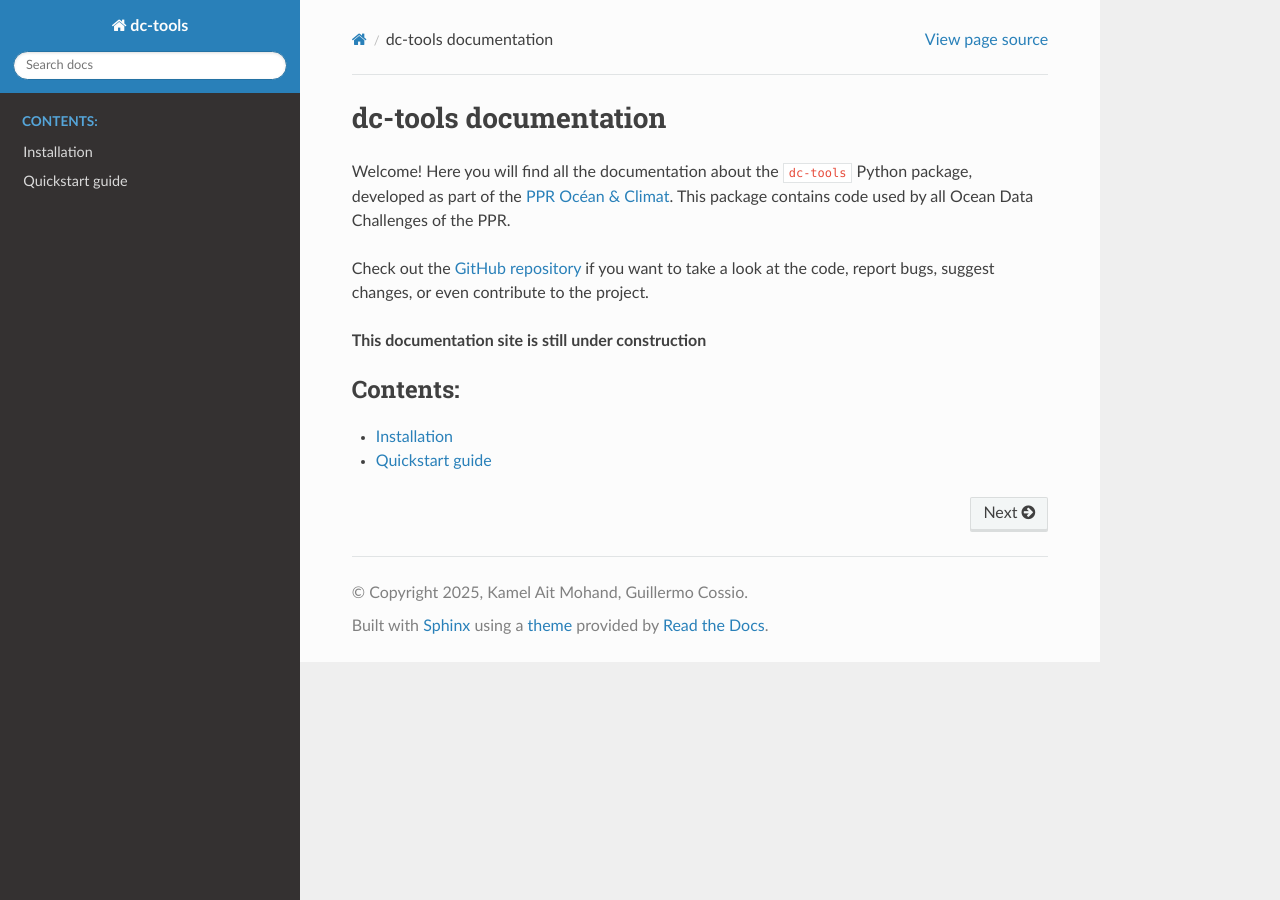
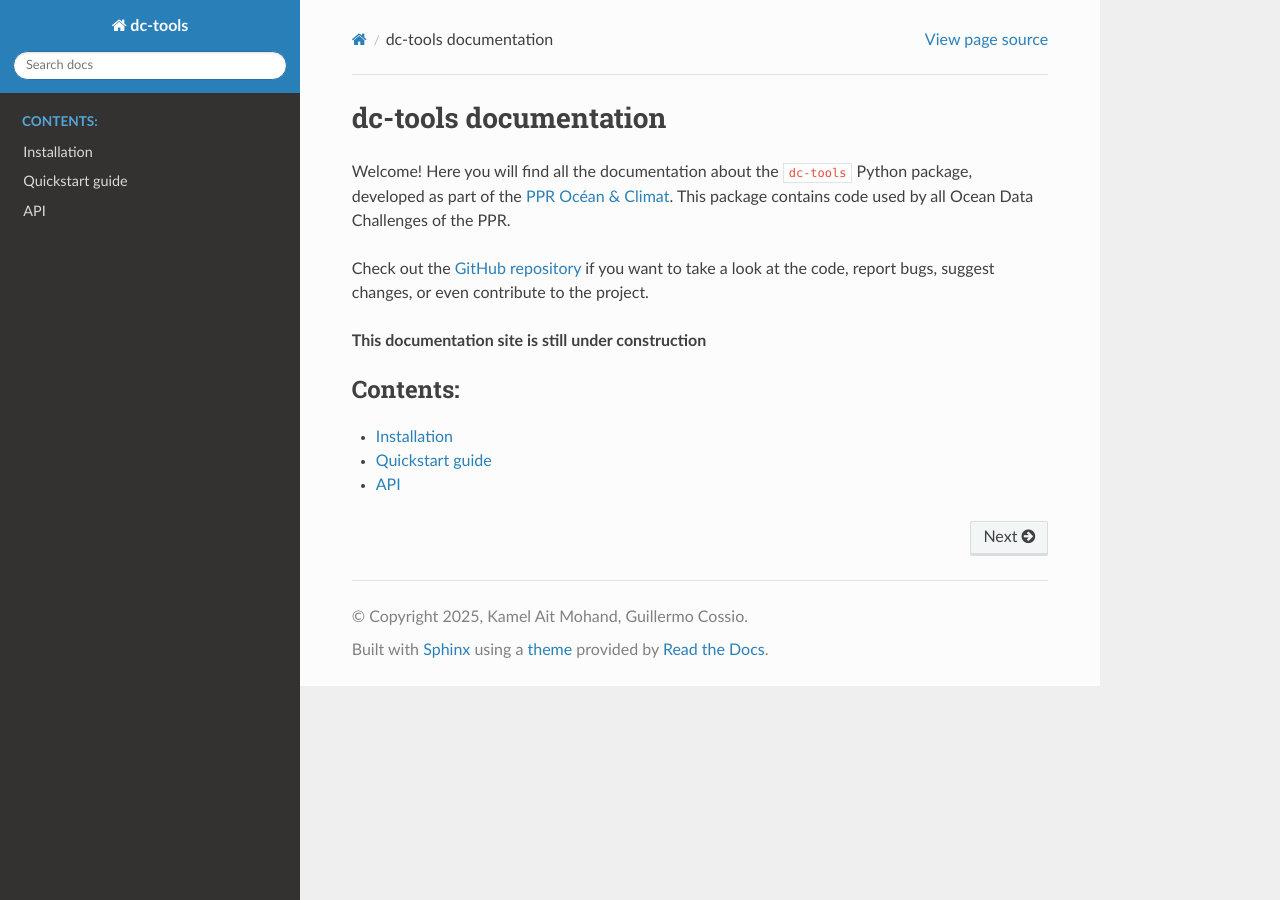
Before and after one commit to ocean-ai-data-challenges/dc-tools, a Sphinx documentation site: the page built from docs/source/index.rst, in a window 1280 px wide. Built offline with Sphinx 7.4.7 and the Read the Docs theme 3.1.0, drawn with Linux system fonts in a browser that asks for light colours.

```diff
--- /dev/null
+++ b/docs/source/_templates/custom-class-template.rst
@@ -0,0 +1,30 @@
+{{ fullname | escape | underline}}
+
+.. currentmodule:: {{ module }}
+
+.. autoclass:: {{ objname }}
+   :members:
+
+   {% block methods %}
+   .. automethod:: __init__
+
+   {% if methods %}
+   .. rubric:: {{ _('Methods') }}
+
+   .. autosummary::
+   {% for item in methods %}
+      ~{{ name }}.{{ item }}
+   {%- endfor %}
+   {% endif %}
+   {% endblock %}
+
+   {% block attributes %}
+   {% if attributes %}
+   .. rubric:: {{ _('Attributes') }}
+
+   .. autosummary::
+   {% for item in attributes %}
+      ~{{ name }}.{{ item }}
+   {%- endfor %}
+   {% endif %}
+   {% endblock %}
--- /dev/null
+++ b/docs/source/_templates/custom-module-template.rst
@@ -0,0 +1,66 @@
+{{ fullname | escape | underline}}
+
+.. automodule:: {{ fullname }}
+   :members:
+   {% block attributes %}
+   {% if attributes %}
+   .. rubric:: Module Attributes
+
+   .. autosummary::
+      :toctree:
+   {% for item in attributes %}
+      {{ item }}
+   {%- endfor %}
+   {% endif %}
+   {% endblock %}
+
+   {% block functions %}
+   {% if functions %}
+   .. rubric:: {{ _('Functions') }}
+
+   .. autosummary::
+      :toctree:
+   {% for item in functions %}
+      {{ item }}
+   {%- endfor %}
+   {% endif %}
+   {% endblock %}
+
+   {% block classes %}
+   {% if classes %}
+   .. rubric:: {{ _('Classes') }}
+
+   .. autosummary::
+      :toctree:
+      :template: custom-class-template.rst
+   {% for item in classes %}
+      {{ item }}
+   {%- endfor %}
+   {% endif %}
+   {% endblock %}
+
+   {% block exceptions %}
+   {% if exceptions %}
+   .. rubric:: {{ _('Exceptions') }}
+
+   .. autosummary::
+      :toctree:
+   {% for item in exceptions %}
+      {{ item }}
+   {%- endfor %}
+   {% endif %}
+   {% endblock %}
+
+{% block modules %}
+{% if modules %}
+.. rubric:: Modules
+
+.. autosummary::
+   :toctree:
+   :template: custom-module-template.rst
+   :recursive:
+{% for item in modules %}
+   {{ item }}
+{%- endfor %}
+{% endif %}
+{% endblock %}
--- a/docs/source/conf.py
+++ b/docs/source/conf.py
@@ -14,7 +14,12 @@ release = '0.0.1'
 # -- General configuration ---------------------------------------------------
 # https://www.sphinx-doc.org/en/master/usage/configuration.html#general-configuration
 
-extensions = ["myst_parser"]
+extensions = [
+    'myst_parser',
+    'sphinx.ext.autodoc',
+    'sphinx.ext.autosummary',
+]
+autosummary_generate = True
 
 templates_path = ['_templates']
 exclude_patterns = []
--- a/docs/source/index.rst
+++ b/docs/source/index.rst
@@ -27,3 +27,4 @@ contribute to the project.
 
    usage/installation
    usage/quickstart
+   api
```
Also changed, not shown: docs/source/api.rst (added, +9 -0 lines), 1 other file.
